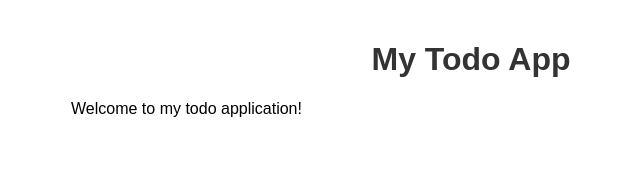
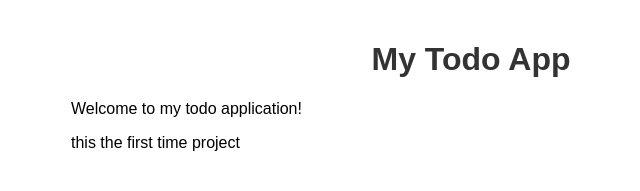
Before and after one commit to abe21tnishu/abebe, a plain HTML site: page index.html in a window 1280 px wide. Shown: the whole page, without its empty margins (169-809 px from the left). Drawn offline with Linux system fonts and the light colour scheme.

Commit message:
Update index.html

```diff
--- a/index.html
+++ b/index.html
@@ -9,5 +9,6 @@
 <body>
     <h1>My Todo App</h1>
     <p>Welcome to my todo application!</p>
+    <p>this the first time project</p>
 </body>
 </html>
```
